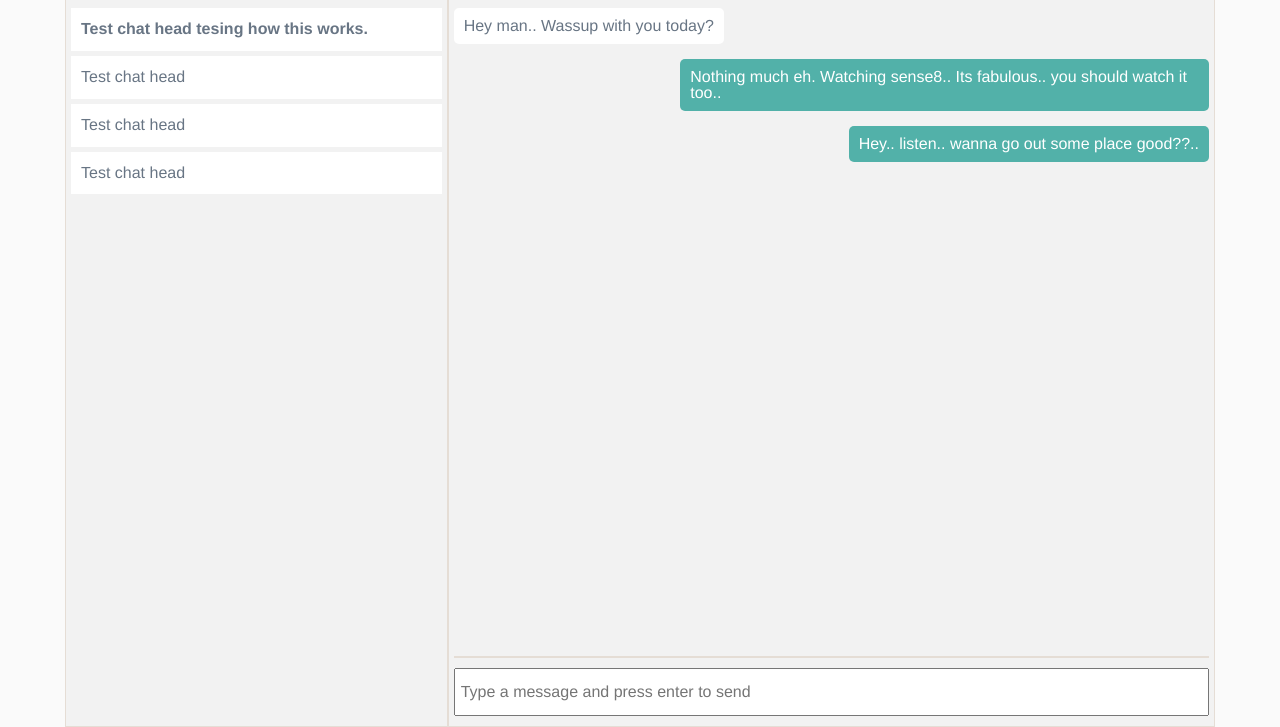
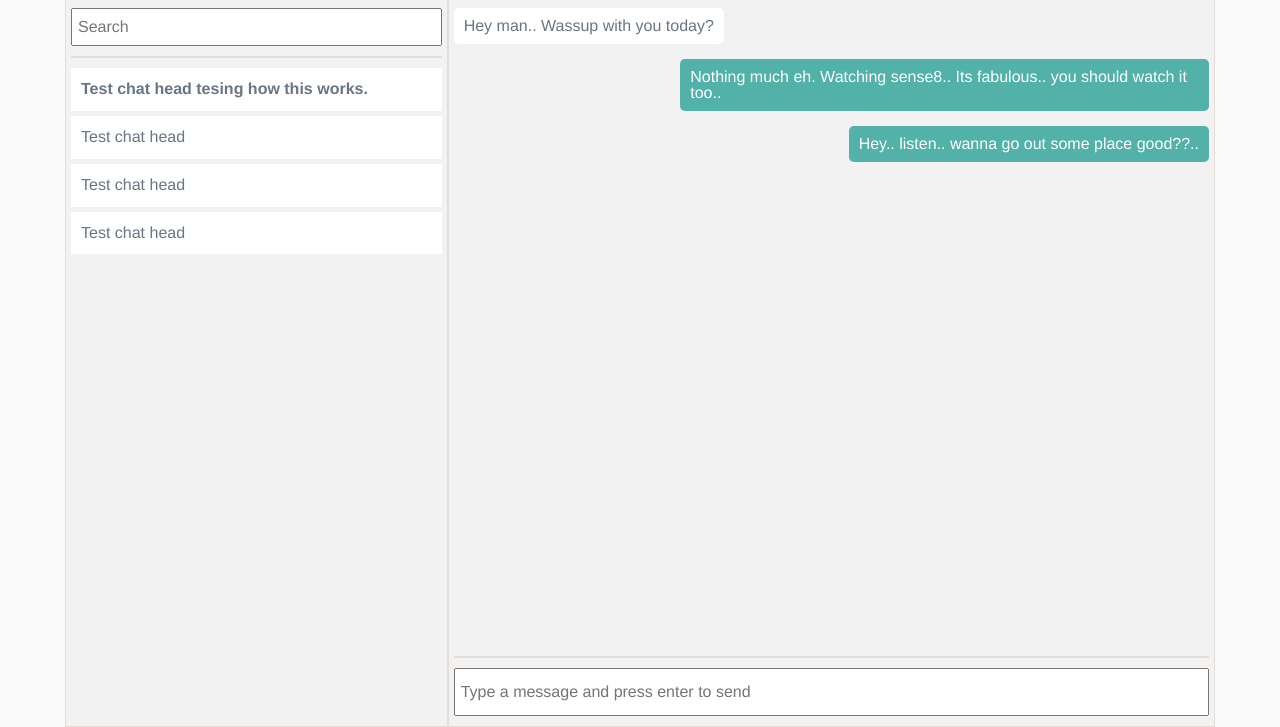
Before and after one commit to ankurmittal092/realtimeChatApplication, a website: page index.html in a window 1280 px wide. Shown: the part 73-800 px from the top of the page. Drawn offline with Linux system fonts and the light colour scheme.

Commit message:
Adding search box

```diff
--- a/index.html
+++ b/index.html
@@ -19,6 +19,10 @@
         <div class="chat-row h100">
 
           <div class="chat-list h100">
+            <div class="search">
+              <input type="text" name="search" placeholder="Search" />
+            </div>
+
             <div class="chat-itme-wrp active">
               Test chat head tesing how this works.
             </div>
--- a/src/less/pages/chatPage.less
+++ b/src/less/pages/chatPage.less
@@ -43,6 +43,19 @@
 					padding: 10px 5px;
 					border-right: 2px solid #e5ddd5;
 					overflow-y: auto;
+
+					.search {
+						height: 50px;
+						border-bottom: 2px solid #e5ddd5;
+						padding-bottom: 10px;
+						margin-bottom: 10px;
+
+						input {
+							height: 100%;
+							width: 100%;
+							padding: 5px;
+						}
+					}
 
 					.chat-itme-wrp {
 					    padding: 10px;
```
Also changed, not shown: public/css/style.css.
